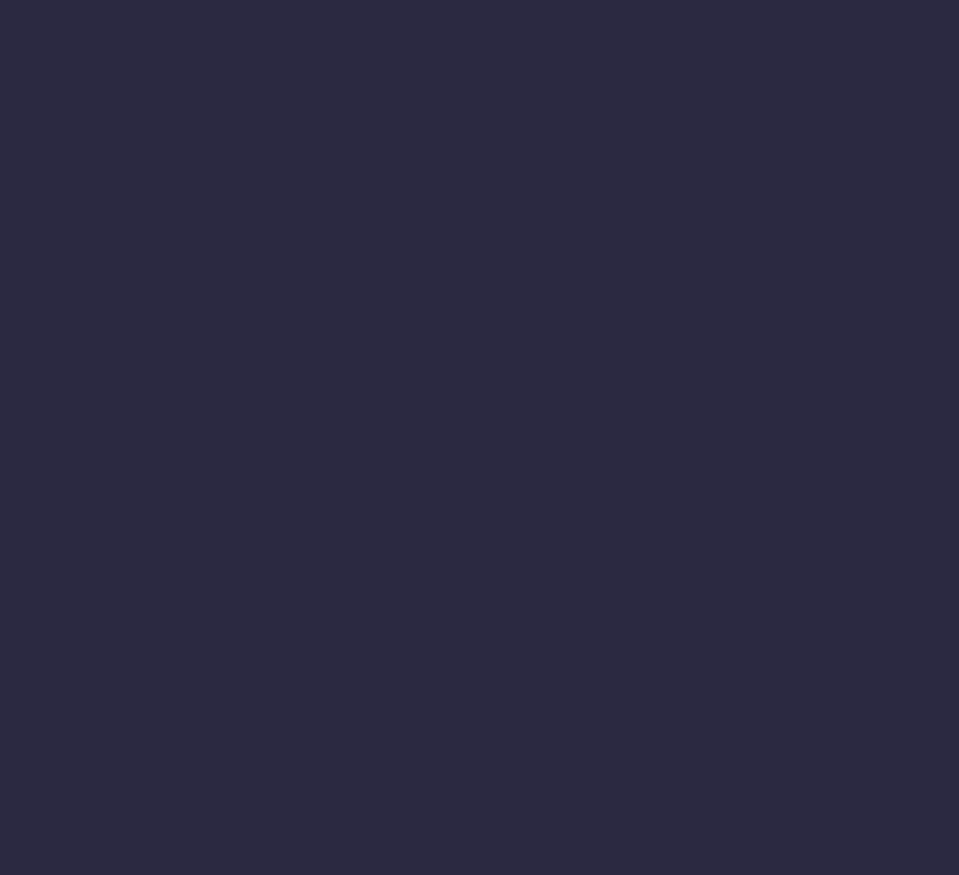
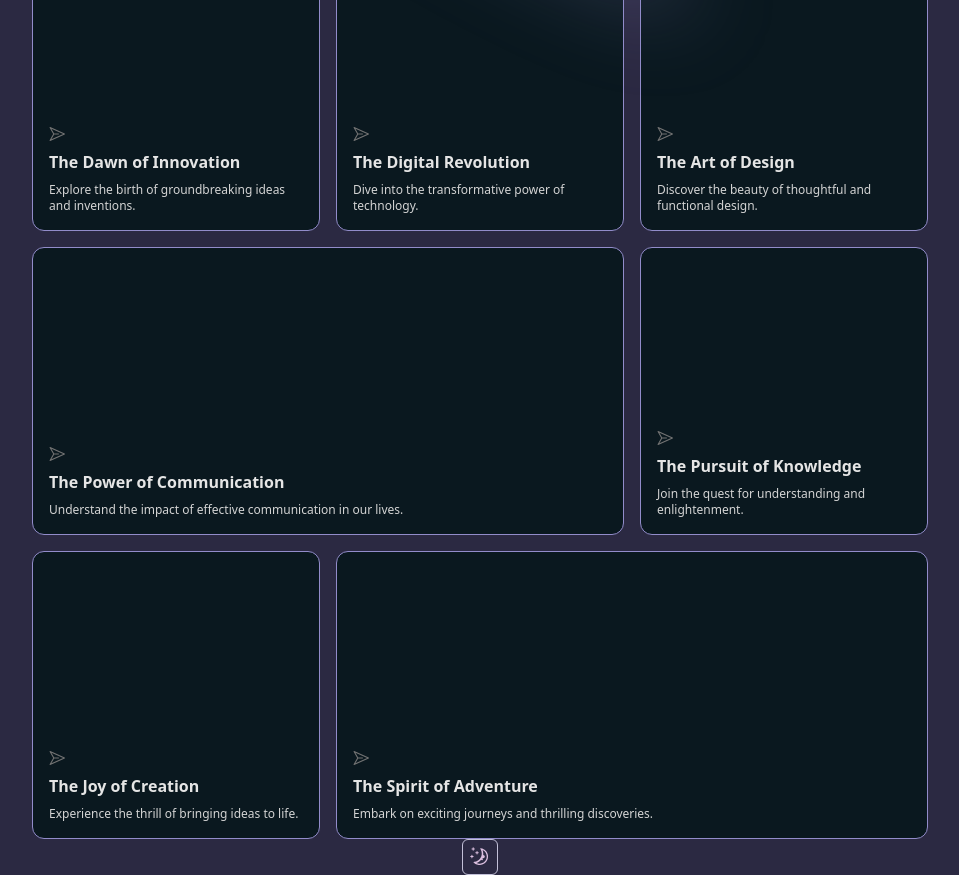
Before and after one commit to gp3man/web_port_v2, a Next.js app: page / in a window 1280 px wide. Shown: the part 620-1495 px from the top of the page, without its empty margins (160-1119 px from the left). Before the commit the page ends 800 px from the top, so only its background shows below. Built offline with nearby package versions, Linux system fonts and the light colour scheme.

Commit message:
creating crown

```diff
--- /dev/null
+++ b/app/components/BentoMain.tsx
@@ -0,0 +1,72 @@
+import React from 'react'
+import { BentoGrid } from './ui/bento-grid'
+import { BentoGridItem } from './ui/bento-grid'
+import { PaperPlaneIcon } from '@radix-ui/react-icons'
+import { Skeleton } from './ui/skeleton';
+
+const BentoMain = () => {
+  const items = [
+    {
+      title: "The Dawn of Innovation",
+      description: "Explore the birth of groundbreaking ideas and inventions.",
+      header: <Skeleton />,
+      icon: <PaperPlaneIcon className="h-4 w-4 text-neutral-500" />,
+    },
+    {
+      title: "The Digital Revolution",
+      description: "Dive into the transformative power of technology.",
+      header: <Skeleton />,
+      icon: <PaperPlaneIcon className="h-4 w-4 text-neutral-500" />,
+    },
+    {
+      title: "The Art of Design",
+      description: "Discover the beauty of thoughtful and functional design.",
+      header: <Skeleton />,
+      icon: <PaperPlaneIcon className="h-4 w-4 text-neutral-500" />,
+    },
+    {
+      title: "The Power of Communication",
+      description:
+        "Understand the impact of effective communication in our lives.",
+      header: <Skeleton />,
+      icon: <PaperPlaneIcon className="h-4 w-4 text-neutral-500" />,
+    },
+    {
+      title: "The Pursuit of Knowledge",
+      description: "Join the quest for understanding and enlightenment.",
+      header: <Skeleton />,
+      icon: <PaperPlaneIcon className="h-4 w-4 text-neutral-500" />,
+    },
+    {
+      title: "The Joy of Creation",
+      description: "Experience the thrill of bringing ideas to life.",
+      header: <Skeleton />,
+      icon: <PaperPlaneIcon className="h-4 w-4 text-neutral-500" />,
+    },
+    {
+      title: "The Spirit of Adventure",
+      description: "Embark on exciting journeys and thrilling discoveries.",
+      header: <Skeleton />,
+      icon: <PaperPlaneIcon className="h-4 w-4 text-neutral-500" />,
+    },
+  ]
+
+  return (
+    <div>BentoMain
+      <BentoGrid className="max-w-4xl mx-auto">
+      {items.map((item, i) => (
+        <BentoGridItem
+          key={i}
+          title={item.title}
+          description={item.description}
+          header={item.header}
+          icon={item.icon}
+          className={i === 3 || i === 6 ? "md:col-span-2" : ""}
+        />
+      ))}
+    </BentoGrid>
+    </div>
+  )
+}
+
+export default BentoMain
--- /dev/null
+++ b/app/components/ui/bento-grid.tsx
@@ -0,0 +1,54 @@
+import { cn } from "@/lib/utils";
+
+export const BentoGrid = ({
+  className,
+  children,
+}: {
+  className?: string;
+  children?: React.ReactNode;
+}) => {
+  return (
+    <div
+      className={cn(
+        "grid md:auto-rows-[18rem] grid-cols-1 md:grid-cols-3 gap-4 max-w-7xl mx-auto ",
+        className
+      )}
+    >
+      {children}
+    </div>
+  );
+};
+
+export const BentoGridItem = ({
+  className,
+  title,
+  description,
+  header,
+  icon,
+}: {
+  className?: string;
+  title?: string | React.ReactNode;
+  description?: string | React.ReactNode;
+  header?: React.ReactNode;
+  icon?: React.ReactNode;
+}) => {
+  return (
+    <div
+      className={cn(
+        "row-span-1 rounded-xl group/bento hover:shadow-xl transition duration-200 shadow-input dark:shadow-none p-4 bg-accent border-secondary  border  justify-between flex flex-col space-y-4",
+        className
+      )}
+    >
+      {header}
+      <div className="group-hover/bento:translate-x-2 transition duration-200">
+        {icon}
+        <div className="font-sans font-bold text-neutral-600 dark:text-neutral-200 mb-2 mt-2">
+          {title}
+        </div>
+        <div className="font-sans font-normal text-neutral-600 text-xs dark:text-neutral-300">
+          {description}
+        </div>
+      </div>
+    </div>
+  );
+};
--- /dev/null
+++ b/app/components/ui/skeleton.tsx
@@ -0,0 +1,15 @@
+import { cn } from "@/lib/utils"
+
+function Skeleton({
+  className,
+  ...props
+}: React.HTMLAttributes<HTMLDivElement>) {
+  return (
+    <div
+      className={cn("animate-pulse rounded-md bg-primary/10", className)}
+      {...props}
+    />
+  )
+}
+
+export { Skeleton }
--- a/app/page.tsx
+++ b/app/page.tsx
@@ -1,9 +1,11 @@
+import BentoMain from "./components/BentoMain";
 import { Hero } from "./components/Hero";
 import { ModeToggle } from "./components/ThemeToggle";
 export default function Home() {
   return (
     <main className="relative flex justify-center items-center flex-col overflow-hidden mx-auto sm:px-10 px-5">
       <Hero />
+      <BentoMain />
       <ModeToggle  />
     </main>
   );
```
